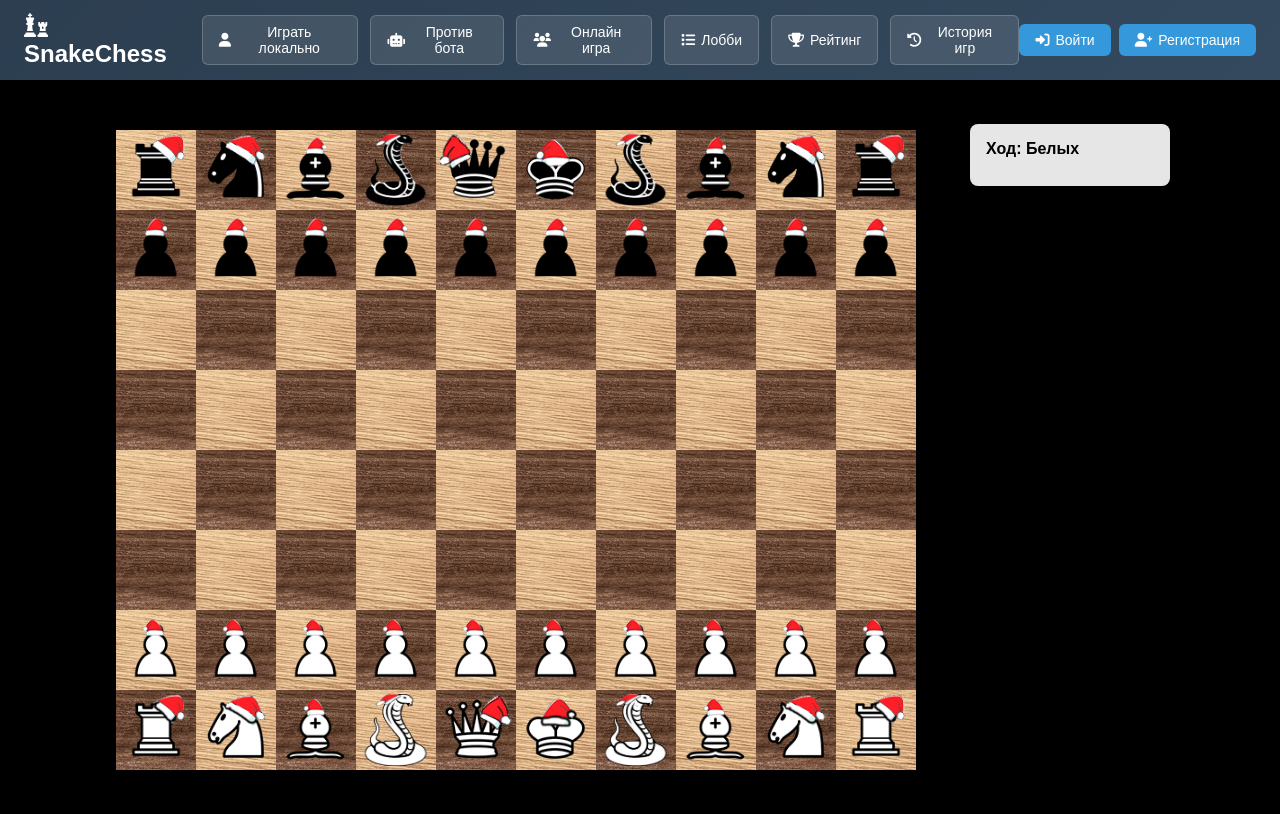
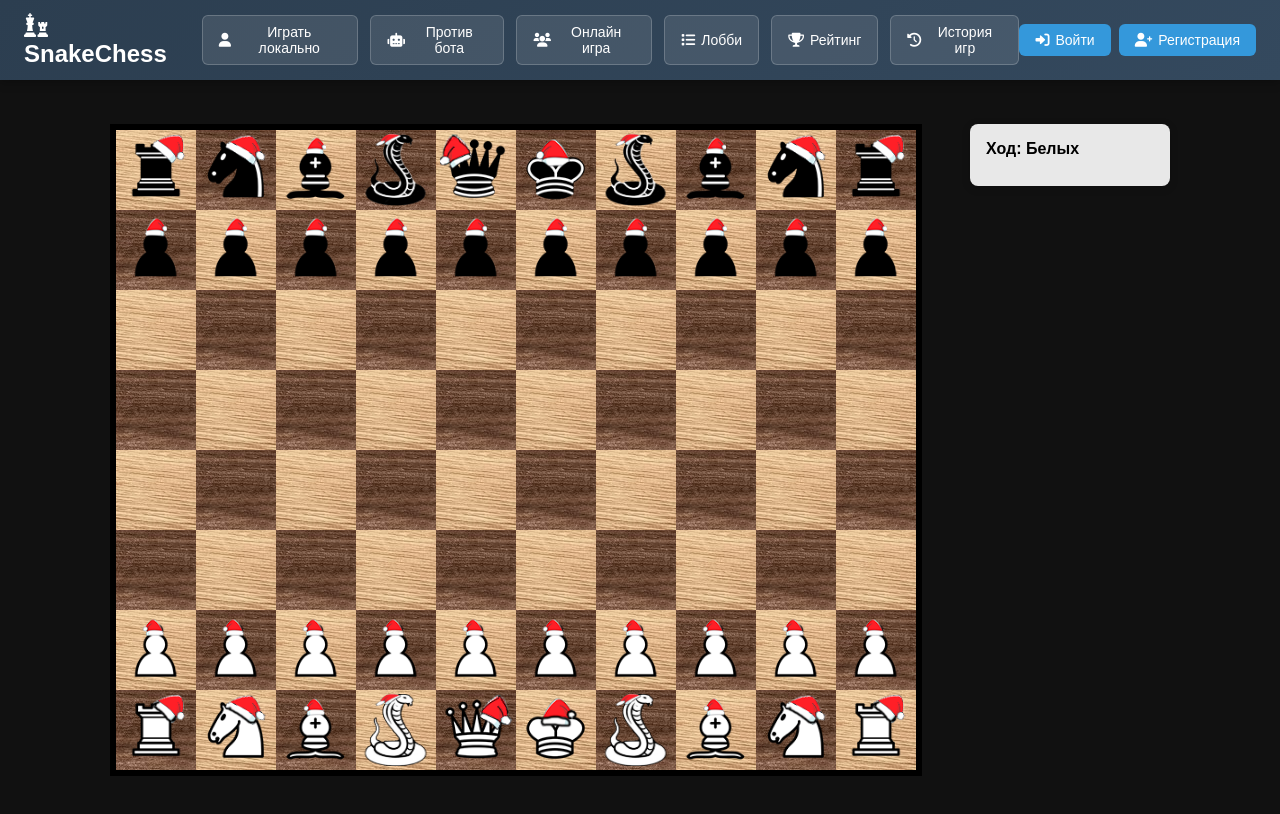
Before and after one commit to zakatnalune/snakechess, a plain HTML site: page public/index.html in a window 1280 px wide. Drawn offline with Linux system fonts and the light colour scheme; no server answers.

Commit message:
style: ake background slightly lighter and remove  comment

```diff
--- a/public/style.css
+++ b/public/style.css
@@ -6,7 +6,7 @@
 }
 
 body {
-  background: #000000;
+  background: #111111;
   font-family: Arial, sans-serif;
 }
 
```
Also changed, not shown: public/index.html (+0 -1 lines).
